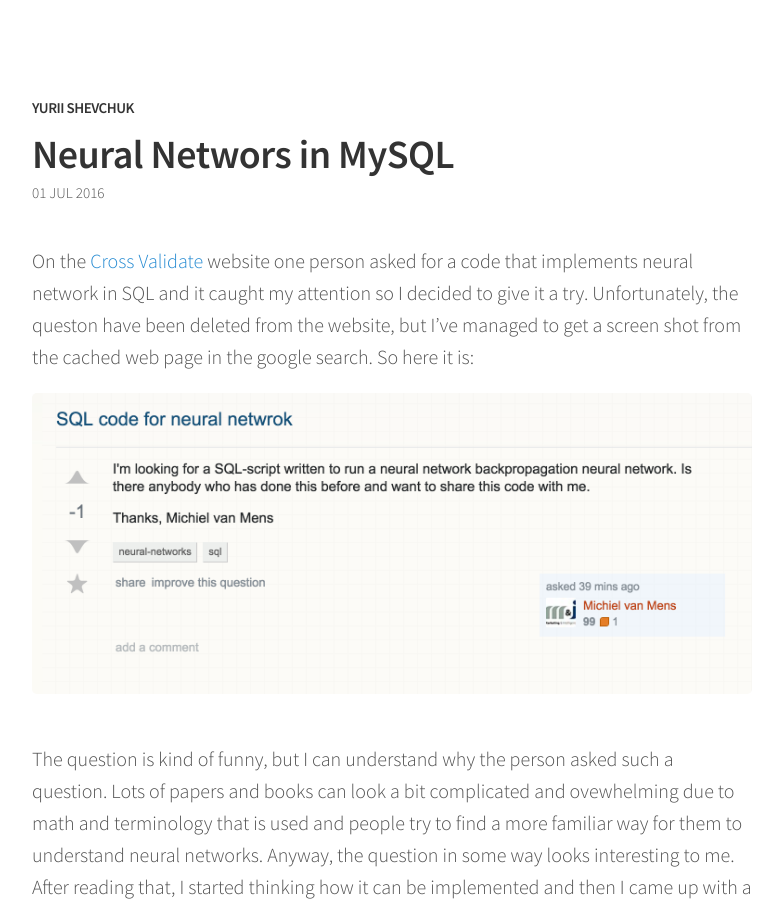
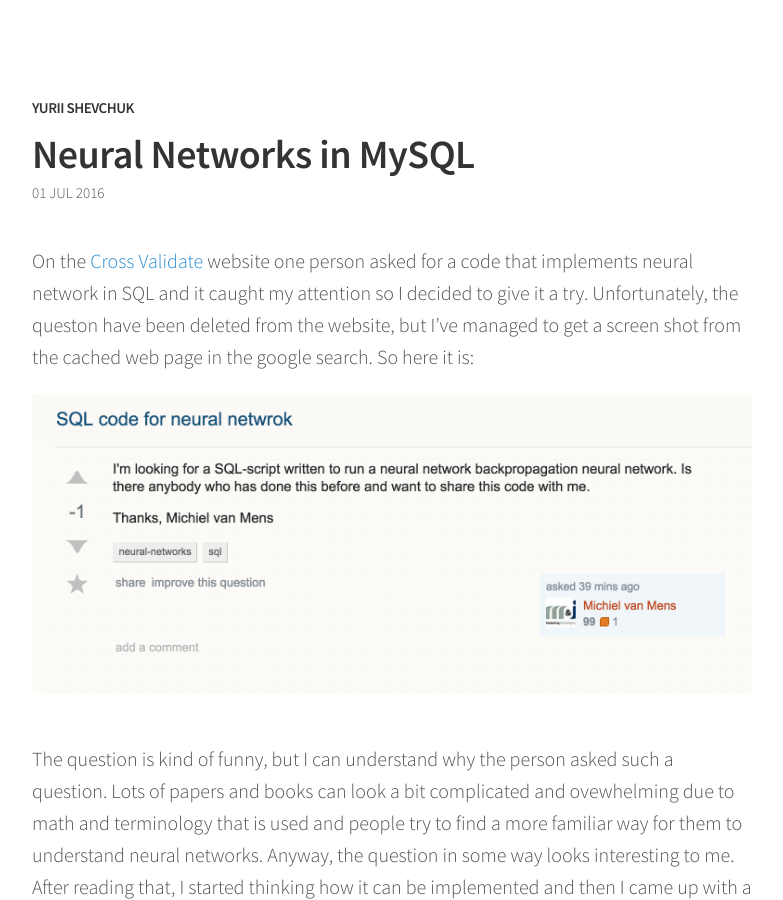
Before and after one commit to itdxer/blog.itdxer.com, a Jekyll site: the page built from _posts/2016-07-01-neural-networs-in-mysql.md, in a window 1280 px wide and 900 px high. Shown: the whole window, without its empty margins (248-1031 px from the left). Built offline with Jekyll 4.4.1, drawn with Linux system fonts in a browser that asks for light colours; formulas are drawn with MathJax 3; comment, search, counter and statistics services are not loaded.

Commit message:
typo fix.

```diff
--- a/_posts/2016-07-01-neural-networs-in-mysql.md
+++ b/_posts/2016-07-01-neural-networs-in-mysql.md
@@ -1,5 +1,5 @@
 ---
-title: "Neural Networs in MySQL"
+title: "Neural Networks in MySQL"
 date: 2016-07-01
 ---
 
--- a/converter.py
+++ b/converter.py
@@ -34,7 +34,7 @@ if __name__ == '__main__':
             logging.info("{} moved".format(filename))
             break
     else:
-        raise ValueError("Didn't find markdown file inside {} folder."
+        raise ValueError("Didn't find markdown file inside the {} folder."
                          "".format(notebooks_dir))
 
     filename, _ = filename.split('.', maxsplit=1)
```
Also changed, not shown: 2 other files.
